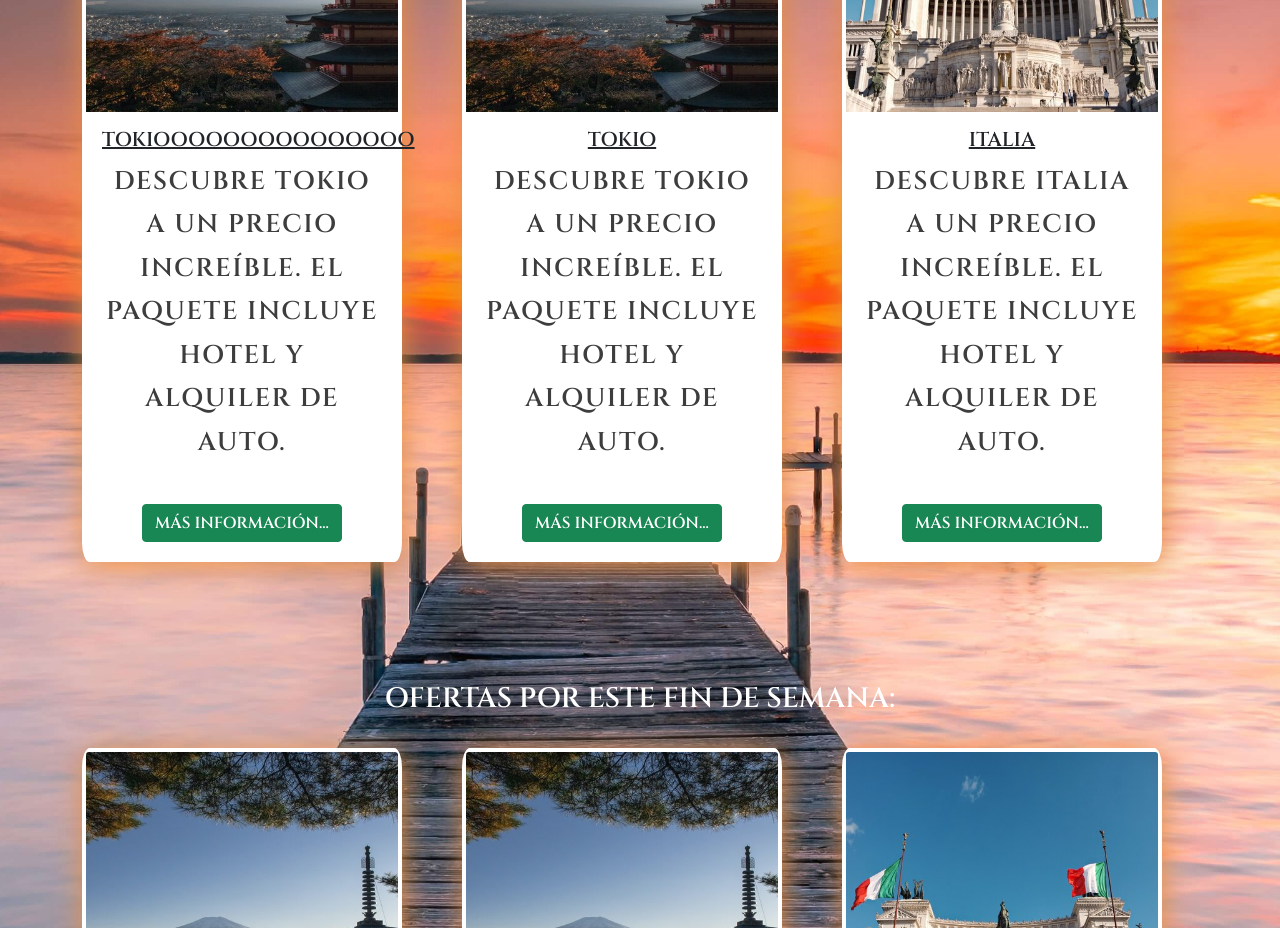
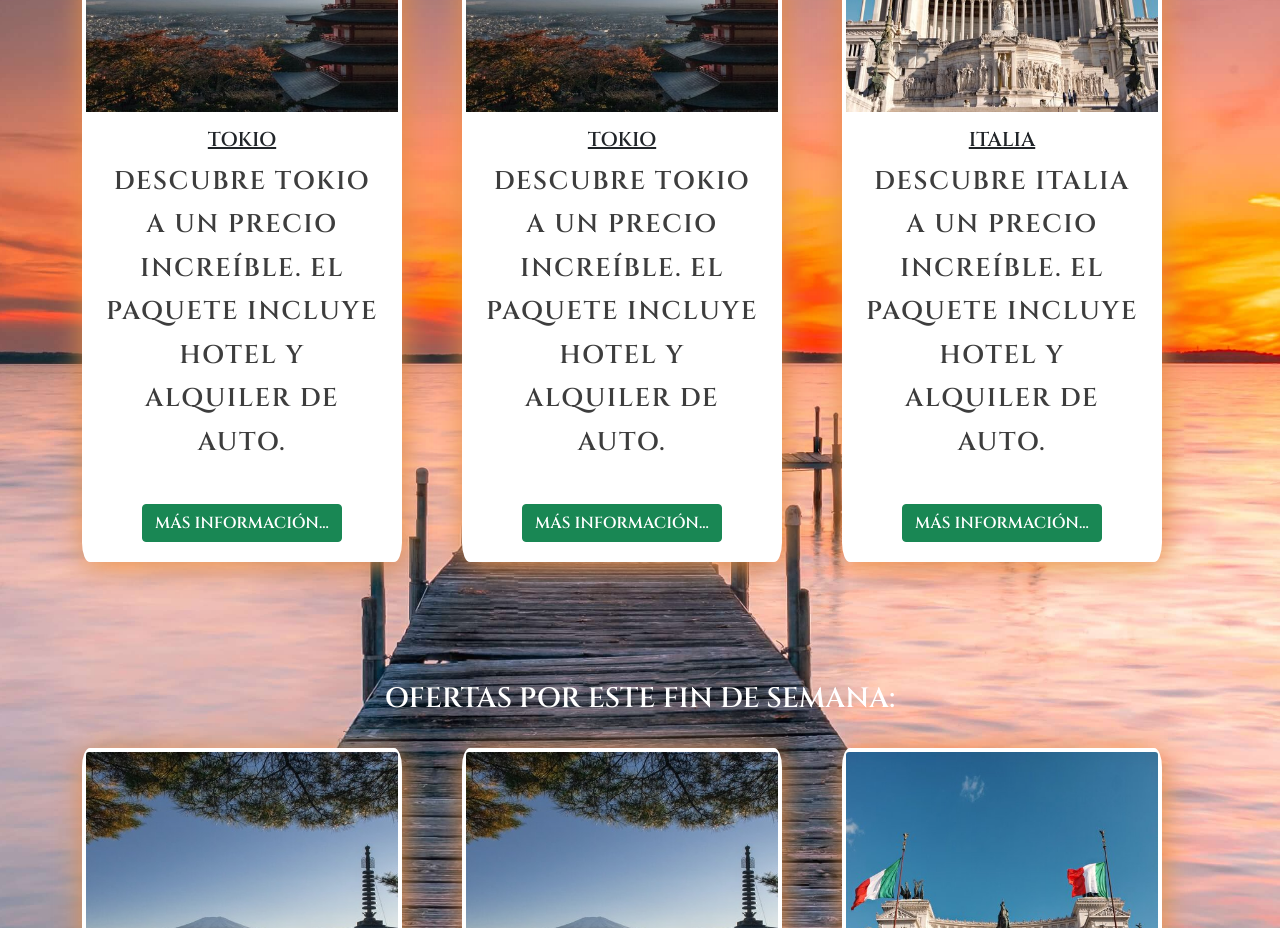
Before and after one commit to Alejandro-Mileo/alejandro-coder-22630, a plain HTML site: page index.html in a window 1280 px wide. Shown: the part 1040-1968 px from the top of the page. Drawn offline with nearby package versions, Linux system fonts and the light colour scheme.

Commit message:
Update index.html

```diff
--- a/index.html
+++ b/index.html
@@ -102,7 +102,7 @@
                             <img src="./img/destinos-index/tokioIndex.jpg" class="card-img-top" alt="tokio">
                         </div>
                         <div class="card-body text-center">
-                            <h5 class="card-title">Tokiooooooooooooooo</h5>
+                            <h5 class="card-title">Tokio</h5>
                             <p class="card-text">Descubre Tokio a un precio increíble. El paquete incluye hotel y
                                 alquiler de auto.</p>
                             <a href="./sections/404.html" class="btn btn-success">Más información...</a>
```
